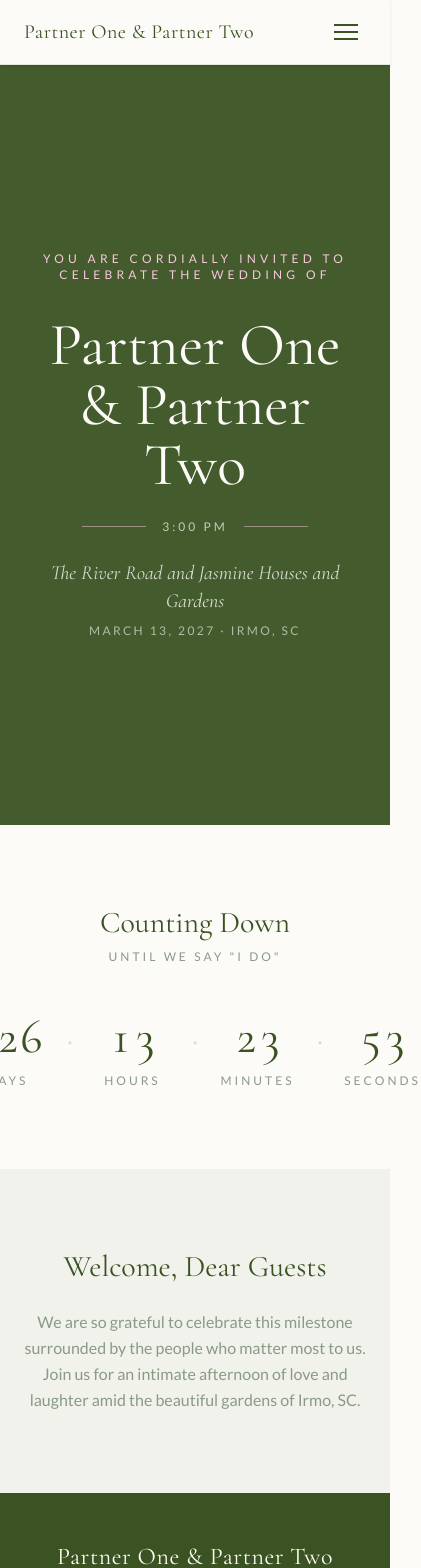
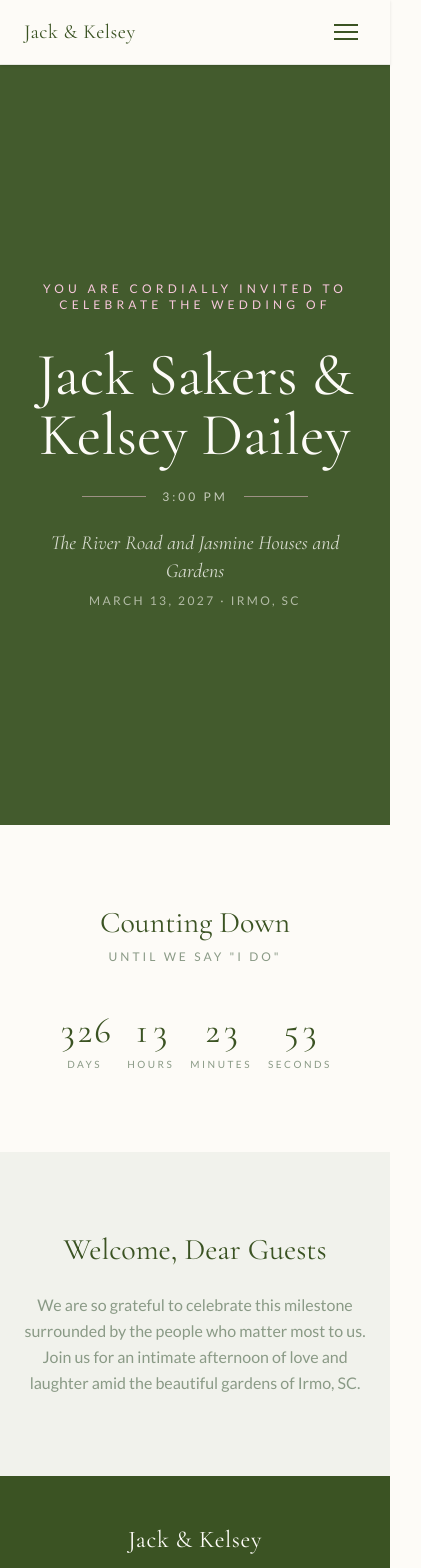
Before and after one commit to jacksakers/Wedsite, a React (Vite) app: page / in a window 390 px wide. Shown: the top 1568 px of the page, 421 px wide, since content can reach past the window. Built offline with nearby package versions, Linux system fonts and the light colour scheme.

Commit message:
fixed mobile timer

```diff
--- a/src/components/CountdownTimer.jsx
+++ b/src/components/CountdownTimer.jsx
@@ -15,11 +15,11 @@ function getTimeRemaining() {
 
 function TimeUnit({ value, label }) {
   return (
-    <div className="flex flex-col items-center gap-3 min-w-[70px]">
-      <span className="font-serif text-5xl md:text-7xl text-palmetto tabular-nums leading-none">
+    <div className="flex flex-col items-center gap-2 min-w-0">
+      <span className="font-serif text-4xl sm:text-5xl md:text-7xl text-palmetto tabular-nums leading-none">
         {String(value).padStart(2, '0')}
       </span>
-      <span className="font-sans text-xs tracking-[0.25em] uppercase text-sage">
+      <span className="font-sans text-[10px] sm:text-xs tracking-[0.25em] uppercase text-sage">
         {label}
       </span>
     </div>
@@ -41,13 +41,13 @@ export default function CountdownTimer() {
   }
 
   return (
-    <div className="flex items-start justify-center gap-6 md:gap-12">
+    <div className="flex items-start justify-center gap-4 sm:gap-6 md:gap-12 w-full">
       <TimeUnit value={time.days} label="Days" />
-      <span className="font-serif text-4xl text-sage/30 leading-none mt-2">·</span>
+      <span className="hidden sm:block font-serif text-4xl text-sage/30 leading-none mt-2">·</span>
       <TimeUnit value={time.hours} label="Hours" />
-      <span className="font-serif text-4xl text-sage/30 leading-none mt-2">·</span>
+      <span className="hidden sm:block font-serif text-4xl text-sage/30 leading-none mt-2">·</span>
       <TimeUnit value={time.minutes} label="Minutes" />
-      <span className="font-serif text-4xl text-sage/30 leading-none mt-2">·</span>
+      <span className="hidden sm:block font-serif text-4xl text-sage/30 leading-none mt-2">·</span>
       <TimeUnit value={time.seconds} label="Seconds" />
     </div>
   )
--- a/src/constants/weddingInfo.js
+++ b/src/constants/weddingInfo.js
@@ -1,7 +1,10 @@
-// TODO: Replace PARTNER_ONE and PARTNER_TWO with your actual first names before launch.
-export const PARTNER_ONE = 'Partner One'
-export const PARTNER_TWO = 'Partner Two'
-export const COUPLE_DISPLAY = `${PARTNER_ONE} & ${PARTNER_TWO}`
+// TODO: Replace PARTNER_ONE_FIRST and PARTNER_TWO_FIRST with your actual first names before launch.
+export const PARTNER_ONE_FIRST = 'Jack'
+export const PARTNER_ONE_LAST = 'Sakers' // Optional, only needed if you want to use the last name in your app
+export const PARTNER_TWO_FIRST = 'Kelsey'
+export const PARTNER_TWO_LAST = 'Dailey' // Optional, only needed if you want to use the last name in your app
+export const COUPLE_DISPLAY = `${PARTNER_ONE_FIRST} & ${PARTNER_TWO_FIRST}`
+export const COUPLE_FULL_DISPLAY = `${PARTNER_ONE_FIRST} ${PARTNER_ONE_LAST} & ${PARTNER_TWO_FIRST} ${PARTNER_TWO_LAST}`
 
 export const WEDDING_DATE = new Date('2027-03-13T15:00:00')
 export const WEDDING_TIME_DISPLAY = '3:00 PM'
--- a/src/pages/Home.jsx
+++ b/src/pages/Home.jsx
@@ -1,5 +1,5 @@
 import CountdownTimer from '../components/CountdownTimer'
-import { COUPLE_DISPLAY, VENUE_NAME, VENUE_CITY, WEDDING_TIME_DISPLAY } from '../constants/weddingInfo'
+import { COUPLE_DISPLAY, COUPLE_FULL_DISPLAY, VENUE_NAME, VENUE_CITY, WEDDING_TIME_DISPLAY } from '../constants/weddingInfo'
 
 export default function Home() {
   return (
@@ -16,8 +16,8 @@ export default function Home() {
           <p className="font-sans text-sunrise-pink tracking-[0.35em] uppercase text-xs mb-8">
             You are cordially invited to celebrate the wedding of
           </p>
-          <h1 className="font-serif text-paper text-6xl sm:text-7xl md:text-8xl leading-none mb-6">
-            {COUPLE_DISPLAY}
+          <h1 className="font-serif text-paper text-6xl sm:text-4xl md:text-6xl leading-none mb-6">
+            {COUPLE_FULL_DISPLAY}
           </h1>
           <div className="flex items-center justify-center gap-4 my-6">
             <span className="block h-px w-16 bg-sunrise-pink/50" />
```
